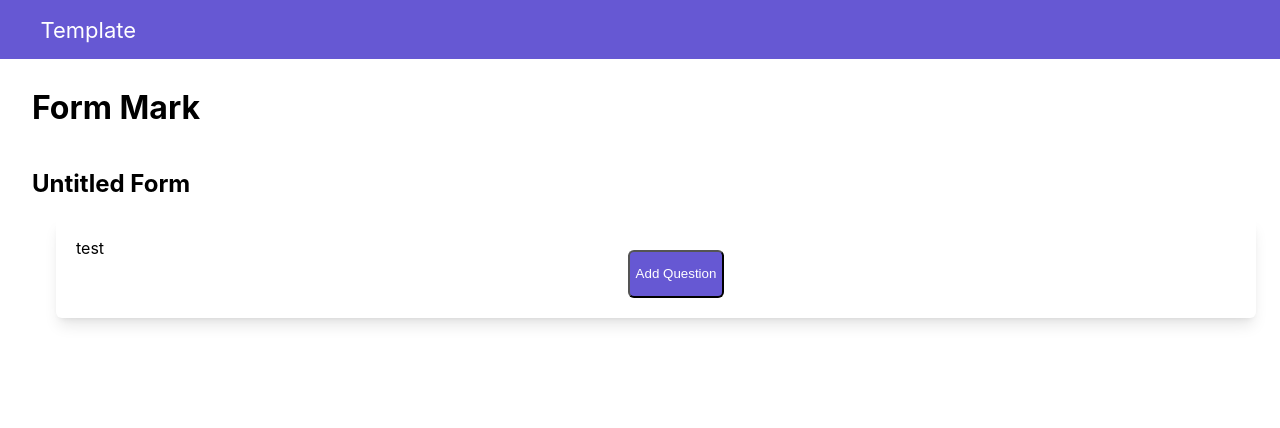
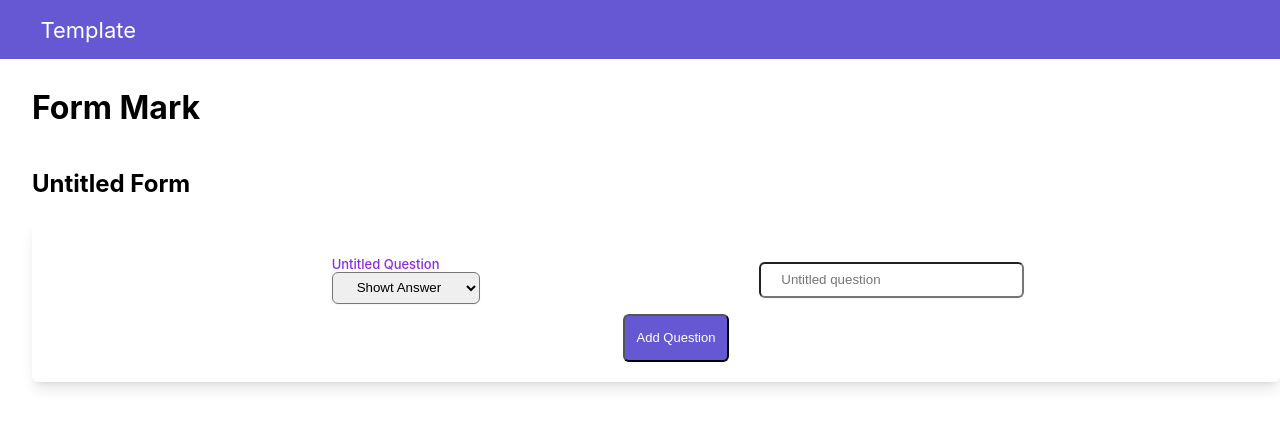
Before and after one commit to omnia-adnan/Form-Template-System, a React (Create React App) app: page / in a window 1280 px wide. Both pictures are taken after a click on the button "Add Question". Shown: the top 428 px of the page. Built offline with nearby package versions, Linux system fonts and the light colour scheme.

Commit message:
function choicen type

```diff
--- a/package.json
+++ b/package.json
@@ -8,6 +8,7 @@
     "@testing-library/user-event": "^13.5.0",
     "react": "^18.3.1",
     "react-dom": "^18.3.1",
+    "react-icons": "^5.3.0",
     "react-router-dom": "^6.26.2",
     "react-scripts": "5.0.1",
     "web-vitals": "^2.1.4"
--- a/src/Pages/Form.css
+++ b/src/Pages/Form.css
@@ -1,8 +1,7 @@
 .container{
 	width: 100%;
 	height: 100vh;
-	margin-left: auto;
-	margin-right: auto;
+	margin: 0 auto;
 	padding: 0 1rem;
 }
 
@@ -10,9 +9,7 @@
 	display: flex;
 	flex-direction: column;
 	width: 100%;
-	margin-top: .5rem;
-	margin-left: 1rem;
-	margin-right: 1rem;
+	margin: .5rem 1rem 0 1rem;
 }
 
 @media only screen and (max-width: 600px) {
@@ -25,6 +22,9 @@
 		font-size: 1.125rem;
 		line-height: 1.75rem;
 	}
+	.questions{
+		margin: 0 2.5rem;
+	}
 }
 
 .questions{
@@ -32,8 +32,35 @@
 	box-shadow: 0 10px 15px -3px rgb(0, 0, 0, .1), 0 4px 6px -4px rgb(0, 0, 0, .1) ;
 	border-radius: 6px;
 	padding: 20px;
-	margin-left: 2.5rem;
-	margin-right: 2.5rem;
+	margin: 0 1rem;
+}
+
+.question_type{
+	display: flex;
+	justify-content: space-evenly;
+	align-items: center;
+	margin: .5rem 0;
+}
+
+.question_choice{
+	/* display: flex; */
+	font-size: small;
+	font-weight: 500;
+	color: blueviolet;
+	text-transform: capitalize;
+}
+
+.choice_type{
+	margin: 1rem 0;
+}
+
+.choice_type input, textarea, select{
+	padding: 0 20px;
+	box-shadow: 0 1px 2px 0 rgb(0 0 0 / 0.05);
+	height: 2rem;
+	border-radius: 6px;
+	display: block;
+	width: 100%;
 }
 
 .button{
@@ -55,7 +82,8 @@
 	display: inline-flex;
 	background: #6658d3;
 	align-items: center;
-	font-size: smaller;
+	padding: 12px;
+	font-size: small;
 	color: white;
 	border-radius: 6px;
 }
--- a/src/Pages/Form.jsx
+++ b/src/Pages/Form.jsx
@@ -1,13 +1,14 @@
 import { useState } from 'react';
 import './Form.css';
+
 
 function Form() {
     const [formContent, setFormContent] = useState([]);
     const addQuestion = () => {
         const field ={
             "name": `question_${formContent.length}`,
-            "lable": "Untitled question",
-            "question_type": "showt question", // "paregraph", "multichoice",
+            "label": "Untitled question",
+            "question_type": "showt_answer", // "paregraph", "multichoice",
             "list": [],
         }
         setFormContent([...formContent, field]);
@@ -20,10 +21,35 @@ function Form() {
                 <h2>Untitled Form</h2>
             </div>
             <div className='questions'>
-                {formContent.map((field, index) => {
+                {formContent.map((field) => {
                     return(
-                        <div key={index}>
-                            test
+                        <div className='question_type'>
+                            <div className='question_choice'>
+                                <div key={field.name}>
+                                    <label>{field.label}</label>
+                                </div>
+                                <div className='choices'>
+                                    <select>
+                                        <option value="showt_answer">Showt Answer</option>
+                                        <option value="paregraph">Paregraph</option>
+                                        <option value="multichoice">Multichoice</option>
+                                    </select>
+                                </div>
+                            </div>
+                            <div className='choice_type'>
+                                {
+                                    field.question_type === 'showt_answer' && <input type="text" placeholder={field.label} />
+                                }
+                                {
+                                    field.question_type === 'paregraph' && <textarea rows={4} placeholder={field.label} />
+                                }
+                                {
+                                    field.question_type === 'multichoice' &&
+                                        <select>
+                                            {field.list.map((item) => <option key={item} value={item}>{item}</option>)}
+                                        </select>
+                                }
+                            </div>
                         </div>
                     )
                 })}
@@ -33,6 +59,7 @@ function Form() {
                     </div>
                 </div>
             </div>
+
         </div>
     );
 }
```
Also changed, not shown: 1 other file (tests, documents, lock files or other folders).
